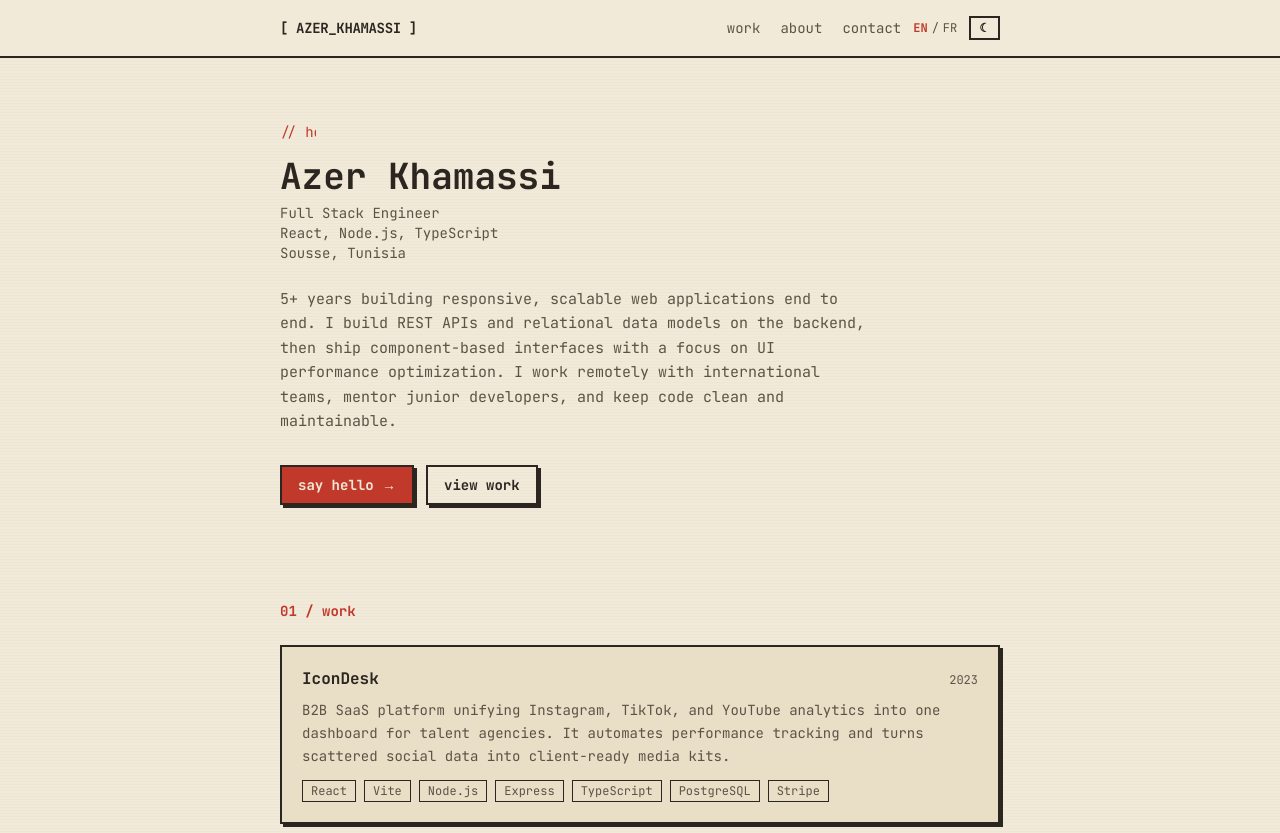
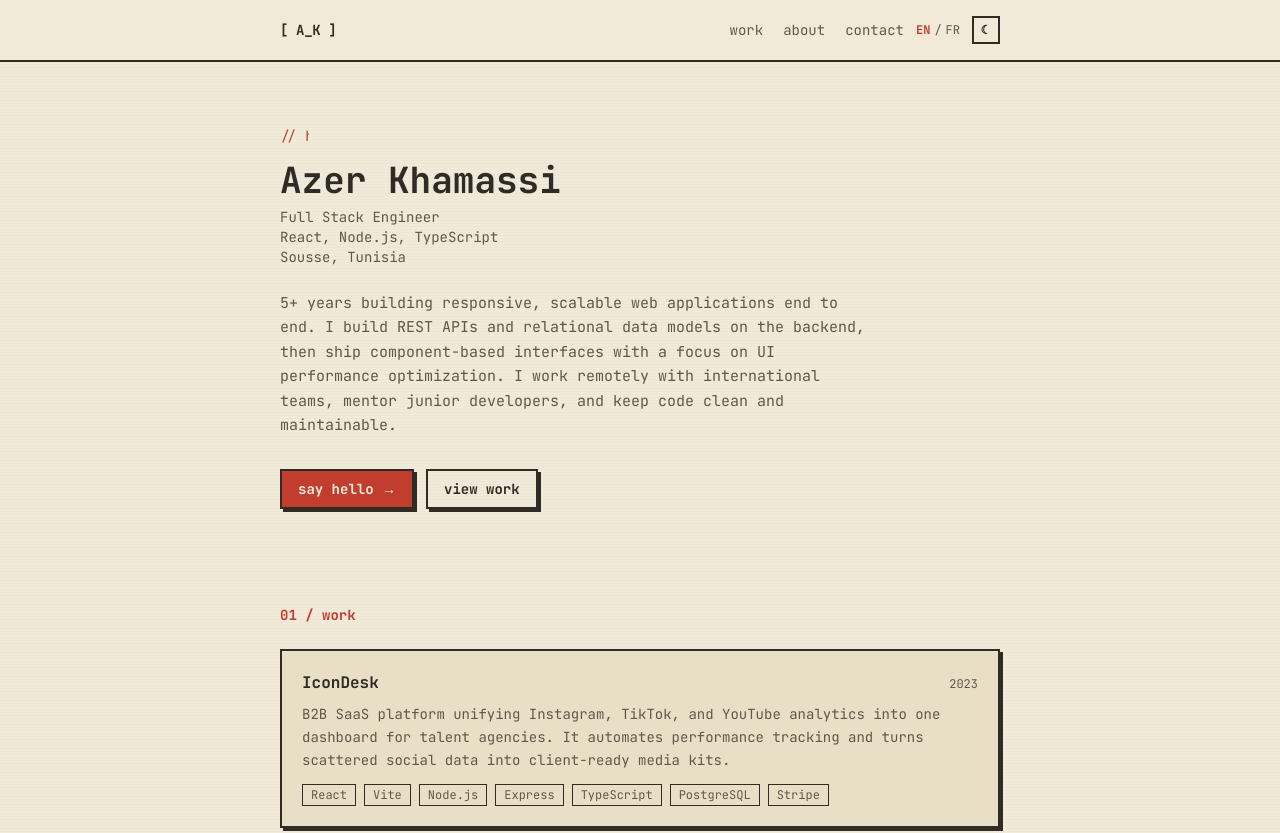
Before and after one commit to AzerKhamassi/portfolio, a Next.js app: page /en in a window 1280 px wide. Shown: the top 833 px of the page. Built offline with nearby package versions, Linux system fonts and the light colour scheme; no server answers.

Commit message:
Fix locale-switch lag by restoring static generation, client-side theme

```diff
--- a/src/app/[locale]/layout.tsx
+++ b/src/app/[locale]/layout.tsx
@@ -1,23 +1,8 @@
-import type { Metadata, Viewport } from "next";
-import { JetBrains_Mono } from "next/font/google";
+import type { Metadata } from "next";
 import { getDictionary } from "@/i18n/get-dictionary";
 import { defaultLocale, isLocale, locales } from "@/i18n/locales";
-import { getThemeCookie } from "@/lib/theme-cookie";
 import { siteUrl } from "@/lib/site";
-import "../globals.css";
-
-const jetbrainsMono = JetBrains_Mono({
-  variable: "--font-jetbrains-mono",
-  subsets: ["latin"],
-  weight: ["400", "500", "700"],
-});
-
-export const viewport: Viewport = {
-  themeColor: [
-    { media: "(prefers-color-scheme: light)", color: "#f2ead9" },
-    { media: "(prefers-color-scheme: dark)", color: "#100f0c" },
-  ],
-};
+import SetHtmlLang from "@/components/SetHtmlLang";
 
 export function generateStaticParams() {
   return locales.map((locale) => ({ locale }));
@@ -67,14 +52,13 @@ export async function generateMetadata({
   };
 }
 
-export default async function RootLayout({
+export default async function LocaleLayout({
   children,
   params,
 }: LayoutProps<"/[locale]">) {
   const { locale: rawLocale } = await params;
   const locale = isLocale(rawLocale) ? rawLocale : defaultLocale;
   const dict = getDictionary(locale);
-  const theme = await getThemeCookie();
 
   const personJsonLd = {
     "@context": "https://schema.org",
@@ -97,15 +81,10 @@ export default async function RootLayout({
   };
 
   return (
-    <html
-      lang={locale}
-      data-theme={theme ?? undefined}
-      className={`${jetbrainsMono.variable} h-full`}
-    >
-      <body className="min-h-full flex flex-col crt-flicker">
-        <script type="application/ld+json">{JSON.stringify(personJsonLd)}</script>
-        {children}
-      </body>
-    </html>
+    <>
+      <SetHtmlLang locale={locale} />
+      <script type="application/ld+json">{JSON.stringify(personJsonLd)}</script>
+      {children}
+    </>
   );
 }
--- /dev/null
+++ b/src/app/layout.tsx
@@ -0,0 +1,51 @@
+import type { Viewport } from "next";
+import { JetBrains_Mono } from "next/font/google";
+import "./globals.css";
+
+const jetbrainsMono = JetBrains_Mono({
+  variable: "--font-jetbrains-mono",
+  subsets: ["latin"],
+  weight: ["400", "500", "700"],
+});
+
+export const viewport: Viewport = {
+  themeColor: [
+    { media: "(prefers-color-scheme: light)", color: "#f2ead9" },
+    { media: "(prefers-color-scheme: dark)", color: "#100f0c" },
+  ],
+};
+
+const themeInitScript = `
+(function () {
+  try {
+    var stored = localStorage.getItem("theme");
+    var theme =
+      stored === "light" || stored === "dark"
+        ? stored
+        : window.matchMedia("(prefers-color-scheme: dark)").matches
+          ? "dark"
+          : "light";
+    document.documentElement.dataset.theme = theme;
+  } catch (e) {}
+})();
+`;
+
+export default function RootLayout({
+  children,
+}: Readonly<{ children: React.ReactNode }>) {
+  return (
+    <html
+      lang="en"
+      className={`${jetbrainsMono.variable} h-full`}
+      suppressHydrationWarning
+    >
+      <head>
+        {/* Must run synchronously, before first paint, to avoid a flash of
+            the wrong theme. Lives here (outside [locale]) so it's never
+            part of the tree React tears down on a language switch. */}
+        <script>{themeInitScript}</script>
+      </head>
+      <body className="min-h-full flex flex-col crt-flicker">{children}</body>
+    </html>
+  );
+}
--- a/src/components/Header.tsx
+++ b/src/components/Header.tsx
@@ -1,44 +1,42 @@
-import ThemeToggle from "@/components/ThemeToggle";
-import LanguageSwitcher from "@/components/LanguageSwitcher";
-import MobileNavTrigger from "@/components/MobileNavTrigger";
-import type { Dictionary } from "@/i18n/dictionary";
-import type { Locale } from "@/i18n/locales";
-import { getThemeCookie } from "@/lib/theme-cookie";
+import ThemeToggle from '@/components/ThemeToggle'
+import LanguageSwitcher from '@/components/LanguageSwitcher'
+import MobileNavTrigger from '@/components/MobileNavTrigger'
+import type { Dictionary } from '@/i18n/dictionary'
+import type { Locale } from '@/i18n/locales'
 
-export default async function Header({
+export default function Header({
   dict,
   locale,
 }: Readonly<{ dict: Dictionary; locale: Locale }>) {
-  const theme = await getThemeCookie();
   const links = [
-    { href: "#work", label: dict.nav.work },
-    { href: "#about", label: dict.nav.about },
-    { href: "#contact", label: dict.nav.contact },
-  ];
+    { href: '#work', label: dict.nav.work },
+    { href: '#about', label: dict.nav.about },
+    { href: '#contact', label: dict.nav.contact },
+  ]
 
   return (
-    <header className="sticky top-0 z-50 border-b-2 border-line bg-paper/95 backdrop-blur">
-      <div className="mx-auto flex max-w-3xl items-center justify-between gap-3 px-4 py-4 sm:px-6">
-        <a href="#top" className="text-sm font-bold tracking-tight">
-          [ AZER_KHAMASSI ]
+    <header className='sticky top-0 z-50 border-b-2 border-line bg-paper/95 backdrop-blur'>
+      <div className='mx-auto flex max-w-3xl items-center justify-between gap-3 px-4 py-4 sm:px-6'>
+        <a href='#top' className='text-sm font-bold tracking-tight'>
+          [ A_K ]
         </a>
-        <div className="flex items-center gap-3">
-          <nav className="hidden items-center gap-5 text-sm text-ink-soft sm:flex">
+        <div className='flex items-center gap-3'>
+          <nav className='hidden items-center gap-5 text-sm text-ink-soft sm:flex'>
             {links.map((link) => (
               <a
                 key={link.href}
                 href={link.href}
-                className="transition-colors hover:text-accent"
+                className='transition-colors hover:text-accent'
               >
                 {link.label}
               </a>
             ))}
           </nav>
           <LanguageSwitcher locale={locale} />
-          <ThemeToggle initialTheme={theme} dict={dict} />
+          <ThemeToggle dict={dict} />
           <MobileNavTrigger />
         </div>
       </div>
     </header>
-  );
+  )
 }
--- a/src/components/MobileNavTrigger.tsx
+++ b/src/components/MobileNavTrigger.tsx
@@ -11,7 +11,7 @@ export default function MobileNavTrigger() {
       onClick={() => setOpen(!open)}
       aria-label="Toggle navigation menu"
       aria-expanded={open}
-      className="border-2 border-line px-2 py-1 text-xs font-bold leading-none transition-transform hover:-translate-y-0.5 hover:translate-x-0.5 sm:hidden"
+      className="inline-flex h-7 w-7 items-center justify-center border-2 border-line text-xs font-bold leading-none transition-transform hover:-translate-y-0.5 hover:translate-x-0.5 sm:hidden"
     >
       {open ? "✕" : "☰"}
     </button>
--- /dev/null
+++ b/src/components/SetHtmlLang.tsx
@@ -0,0 +1,12 @@
+"use client";
+
+import { useEffect } from "react";
+import type { Locale } from "@/i18n/locales";
+
+export default function SetHtmlLang({ locale }: Readonly<{ locale: Locale }>) {
+  useEffect(() => {
+    document.documentElement.lang = locale;
+  }, [locale]);
+
+  return null;
+}
--- a/src/components/ThemeToggle.tsx
+++ b/src/components/ThemeToggle.tsx
@@ -1,9 +1,13 @@
 "use client";
 
-import { useRef, useState, useSyncExternalStore } from "react";
+import { useEffect, useRef, useSyncExternalStore } from "react";
 import { flushSync } from "react-dom";
-import type { Theme } from "@/lib/theme-cookie";
 import type { Dictionary } from "@/i18n/dictionary";
+
+type Theme = "light" | "dark";
+
+const STORAGE_KEY = "theme";
+const THEME_EVENT = "theme-change";
 
 function subscribeToSystemTheme(callback: () => void) {
   const mql = window.matchMedia("(prefers-color-scheme: dark)");
@@ -19,22 +23,43 @@ function useSystemTheme(): Theme {
   return useSyncExternalStore(subscribeToSystemTheme, getSystemTheme, () => "light");
 }
 
-export default function ThemeToggle({
-  initialTheme,
-  dict,
-}: Readonly<{ initialTheme: Theme | null; dict: Dictionary }>) {
-  const [explicitTheme, setExplicitTheme] = useState<Theme | null>(initialTheme);
+function subscribeToStoredTheme(callback: () => void) {
+  window.addEventListener("storage", callback);
+  window.addEventListener(THEME_EVENT, callback);
+  return () => {
+    window.removeEventListener("storage", callback);
+    window.removeEventListener(THEME_EVENT, callback);
+  };
+}
+
+function getStoredTheme(): Theme | null {
+  const value = window.localStorage.getItem(STORAGE_KEY);
+  return value === "light" || value === "dark" ? value : null;
+}
+
+function useStoredTheme(): Theme | null {
+  return useSyncExternalStore(subscribeToStoredTheme, getStoredTheme, () => null);
+}
+
+export default function ThemeToggle({ dict }: Readonly<{ dict: Dictionary }>) {
   const systemTheme = useSystemTheme();
-  const theme = explicitTheme ?? systemTheme;
+  const storedTheme = useStoredTheme();
+  const theme = storedTheme ?? systemTheme;
   const transitioning = useRef(false);
+
+  // Reconcile a stored preference that differs from the system default
+  // (the static page has no way to know it ahead of time).
+  useEffect(() => {
+    document.documentElement.dataset.theme = theme;
+  }, [theme]);
 
   const toggle = (event: React.MouseEvent<HTMLButtonElement>) => {
     const next: Theme = theme === "dark" ? "light" : "dark";
 
     const applyTheme = () => {
       document.documentElement.dataset.theme = next;
-      document.cookie = `theme=${next}; path=/; max-age=31536000; samesite=lax`;
-      setExplicitTheme(next);
+      window.localStorage.setItem(STORAGE_KEY, next);
+      window.dispatchEvent(new Event(THEME_EVENT));
     };
 
     if (!document.startViewTransition || transitioning.current) {
@@ -76,7 +101,7 @@ export default function ThemeToggle({
       onClick={toggle}
       aria-label={label}
       title={label}
-      className="border-2 border-line px-2 py-1 text-xs font-bold leading-none transition-transform hover:-translate-y-0.5 hover:translate-x-0.5"
+      className="inline-flex h-7 w-7 items-center justify-center border-2 border-line text-xs font-bold leading-none transition-transform hover:-translate-y-0.5 hover:translate-x-0.5"
       suppressHydrationWarning
     >
       {theme === "dark" ? "☀" : "☾"}
--- a/src/lib/theme-cookie.ts
+++ /dev/null
@@ -1,9 +0,0 @@
-import { cookies } from "next/headers";
-
-export type Theme = "light" | "dark";
-
-export async function getThemeCookie(): Promise<Theme | null> {
-  const store = await cookies();
-  const value = store.get("theme")?.value;
-  return value === "light" || value === "dark" ? value : null;
-}
```
